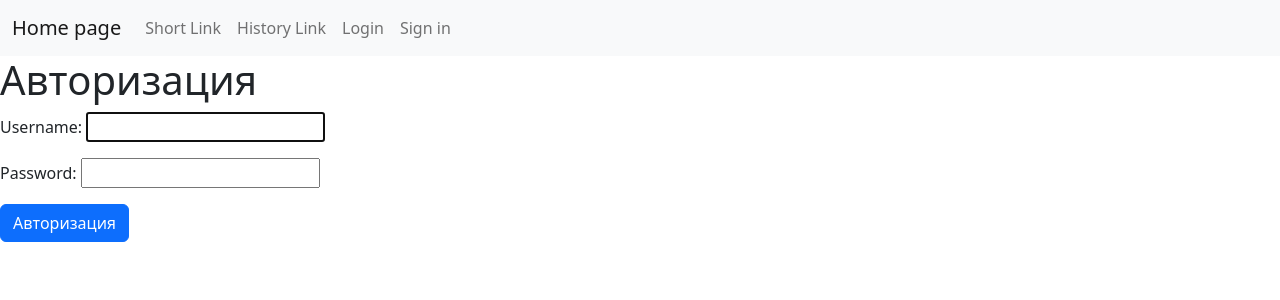
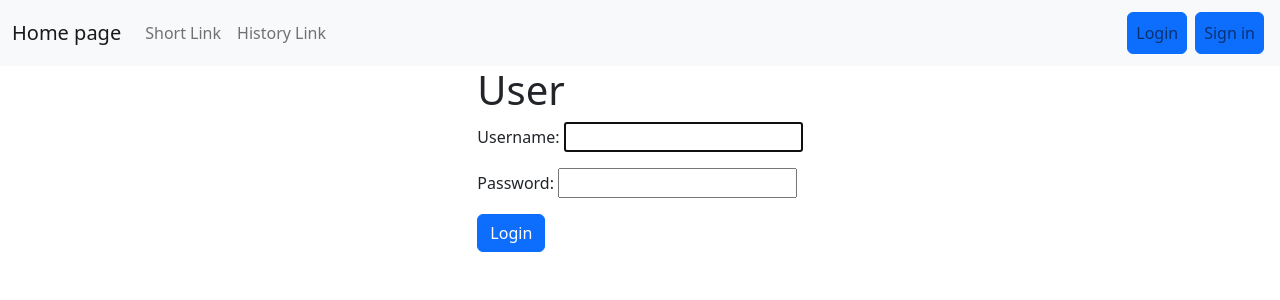
Before and after one commit to ddmitiypermyakov/djangoshortlink, a Django app: page /accounts/login/ in a window 1280 px wide. Shown: the top 300 px of the page. Run offline with Django 3.2, Linux system fonts and the light colour scheme; some libraries are stand-ins or nearby versions.

Commit message:
Correct templates

```diff
--- a/short_link/accounts/templates/auth/login.html
+++ b/short_link/accounts/templates/auth/login.html
@@ -3,12 +3,11 @@
 {% endblock %}
 
 {% block auth %}
-
-<h1>Авторизация</h1>
+<h1>User</h1>
 <form action="" method='POST'>
     {% csrf_token %}
     {{form.as_p}}
-    <button type="submit" class="btn btn-primary btn-block">Авторизация</button>
+    <button type="submit" class="btn btn-primary btn-block">Login</button>
 </form>
 
 {% endblock %}
--- a/short_link/accounts/templates/base.html
+++ b/short_link/accounts/templates/base.html
@@ -11,12 +11,17 @@
 </head>
 <body>
 {% include 'nav.html' %}
-<div class="col-4">
+<!--<div class="container-fluid d-flex h-100 justify-content-center align-items-center p-0">-->
+<div class="container-fluid d-flex justify-content-center">
+    <div>
     {% block auth %}
     {% endblock %}
+    </div>
 </div>
+{% if user.is_authenticated %}
 {% block body %}
     {% endblock %}
+{% endif %}
 <script src="{% static 'js/bootstrap.min.js' %}"></script>
 
 </body>
--- a/short_link/accounts/templates/nav.html
+++ b/short_link/accounts/templates/nav.html
@@ -9,22 +9,28 @@
                 <li class="nav-item">
                     <a class="nav-link" href="{% url 'history' %}">History Link </a>
                 </li>
+            </ul>
+            <ul class="navbar-nav justify-content-end">
                 {% if user.is_authenticated %}
                 <li class="nav-item">
-                    <p class="nav-link">Добро пожаловать, {{user.username}} {{user.last_name}}</p>
+                    <p class="nav-link">Hi, {{user.username}}</p>
+                </li>
+                <div class="d-flex ">
+                    <li class="nav-item">
+                    <a class="nav-link btn btn-primary " href="{% url 'logout' %}">Logout</a>
+                </li>
+                </div>
+
+                {% else %}
+                <li class="nav-item">
+                    <a class="nav-link btn btn-primary btn-block m-1" href="{% url 'login' %}">Login</a>
                 </li>
                 <li class="nav-item">
-                    <a class="nav-link" href="{% url 'logout' %}">Logout</a>
-                </li>
-                {% else %}
-                <li class="nav-item">
-                    <a class="nav-link" href="{% url 'login' %}">Login</a>
-                </li>
-                <li class="nav-item">
-                    <a class="nav-link" href="{% url 'register' %}">Sign in</a>
+                    <a class="nav-link btn btn-primary btn-block m-1" href="{% url 'register' %}">Sign in</a>
                 </li>
                 {% endif %}
             </ul>
+
         </div>
     </div>
 </nav>
--- a/short_link/accounts/templates/register.html
+++ b/short_link/accounts/templates/register.html
@@ -4,7 +4,7 @@
 
 {% block auth %}
 
-<h1>Регистрация</h1>
+<h1>Register</h1>
 <form action="" method='POST'>
     {% csrf_token %}
     {{form.as_p}}
--- a/short_link/shorterurl/templates/history.html
+++ b/short_link/shorterurl/templates/history.html
@@ -1,10 +1,9 @@
 {% extends 'base.html' %}
 {% block body %}
-
+{% if link_user.count %}
 <table class="table col-4">
   <thead>
     <tr>
-      <th scope="col">#</th>
       <th scope="col">Short Link</th>
       <th scope="col">Data Created</th>
     </tr>
@@ -12,7 +11,6 @@
 {% for item in link_user %}
   <tbody>
     <tr>
-      <th scope="row">{{item.id}}</th>
       <td>
         <a href="{{new_url}}{{item.short_url}}">{{new_url}}{{item.short_url}}</a>
       </td>
@@ -20,4 +18,5 @@
   </tbody>
 {% endfor %}
 </table>
+{% endif %}
 {% endblock %}
```
